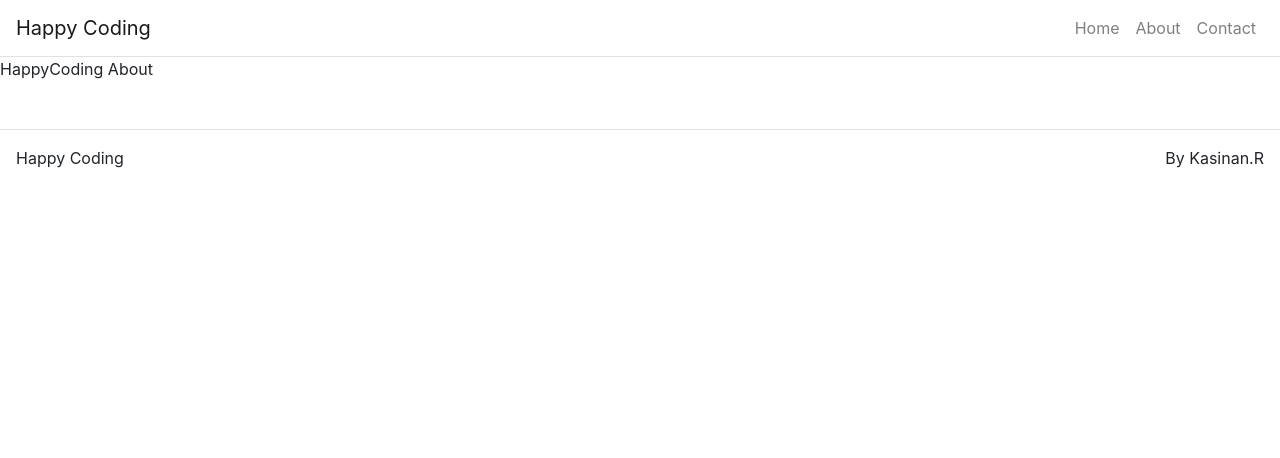
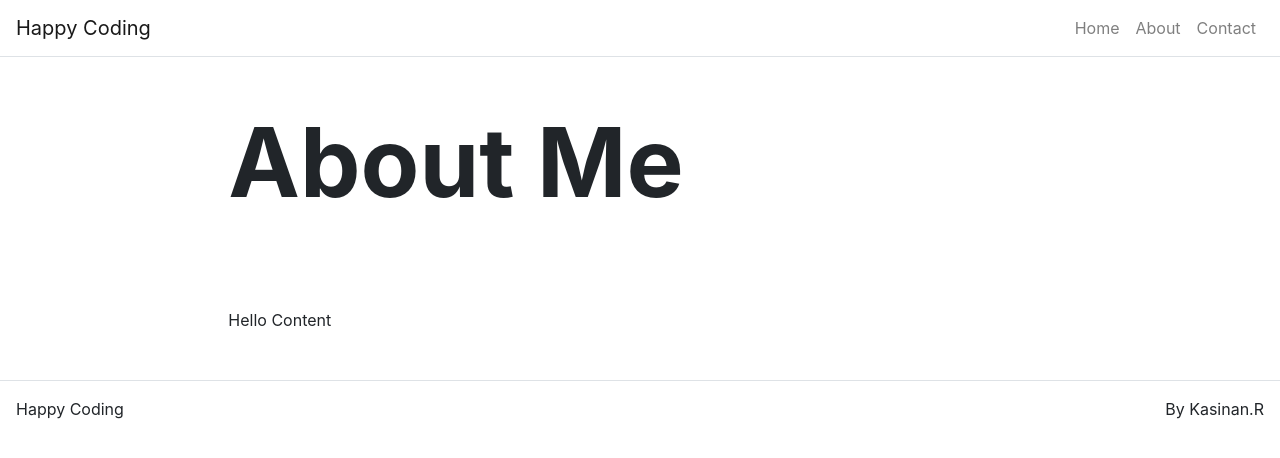
Before and after one commit to sheyguys/React-Profile, a React (Create React App) app: page /about in a window 1280 px wide. Shown: the top 458 px of the page. Built offline with nearby package versions, Linux system fonts and the light colour scheme.

Commit message:
Update AboutPage

```diff
--- a/src/App.js
+++ b/src/App.js
@@ -28,10 +28,10 @@ class App extends React.Component {
         subject: 'Computer Engineering'
       },
       about: {
-        title: 'About Me',
+        name: 'About Me',
       },
       contact: {
-        title: 'Let\'s Talk',
+        name: 'Let\'s Talk',
       },
     }
   }
@@ -43,7 +43,7 @@ class App extends React.Component {
           <Navbar className="border-bottom" bg="transparent" expand="lg">
             <Navbar.Brand>Happy Coding</Navbar.Brand>
 
-            <Navbar.Toggle className="border-0" aria-control="navbar-toggle"></Navbar.Toggle>
+            <Navbar.Toggle className="border-0" aria-controls="navbar-toggle"></Navbar.Toggle>
             <Navbar.Collapse id="navbar-toggle">
               <Nav className="ml-auto">
                 <Link className="nav-link" to="/">Home</Link>
@@ -52,9 +52,9 @@ class App extends React.Component {
               </Nav>
             </Navbar.Collapse>
           </Navbar>
-          <Route path="/" exact render={ () => <HomePage name={this.state.home.name} faculty={this.state.home.faculty} subject={this.state.home.subject}/>}/>
-          <Route path="/about" render={ () => <AboutPage title={this.state.about.title}/>}/>
-          <Route path="/contact" render={ () => <ContactPage title={this.state.contact.title}/> }/>
+          <Route path="/" exact render={ () => <HomePage name={this.state.home.name} faculty={this.state.home.faculty} subject={this.state.home.subject}/>} />
+          <Route path="/about" render={ () => <AboutPage name={this.state.about.name} />} />
+          <Route path="/contact" render={ () => <ContactPage name={this.state.contact.name}/>} />
           <Footer/>
         </Container>
       </Router>
--- /dev/null
+++ b/src/component/Content.js
@@ -0,0 +1,19 @@
+import React from 'react'
+import Container from 'react-bootstrap/Container';
+import Row from 'react-bootstrap/Row';
+import Col from 'react-bootstrap/Col';
+
+function Contetnt (props) {
+
+    return (
+        <Container fluid={true}>
+            <Row className="justify-content-center">
+                <Col md={8}>
+                {props.children}
+                </Col>
+            </Row>
+        </Container>
+    )
+}
+
+export default Contetnt;
--- a/src/pages/AboutPage.js
+++ b/src/pages/AboutPage.js
@@ -1,10 +1,16 @@
 import React from 'react';
+import Hero from '../component/Hero';
+import Contetnt from '../component/Content';
+
 
 function AboutPage(props) {
 
-    return (
-        <p>HappyCoding About</p>
-    )
+    return(
+        <div>
+            <Hero name={props.name} />
+            <Contetnt>Hello Content</Contetnt>
+        </div>
+    );
 
 }
 
```
